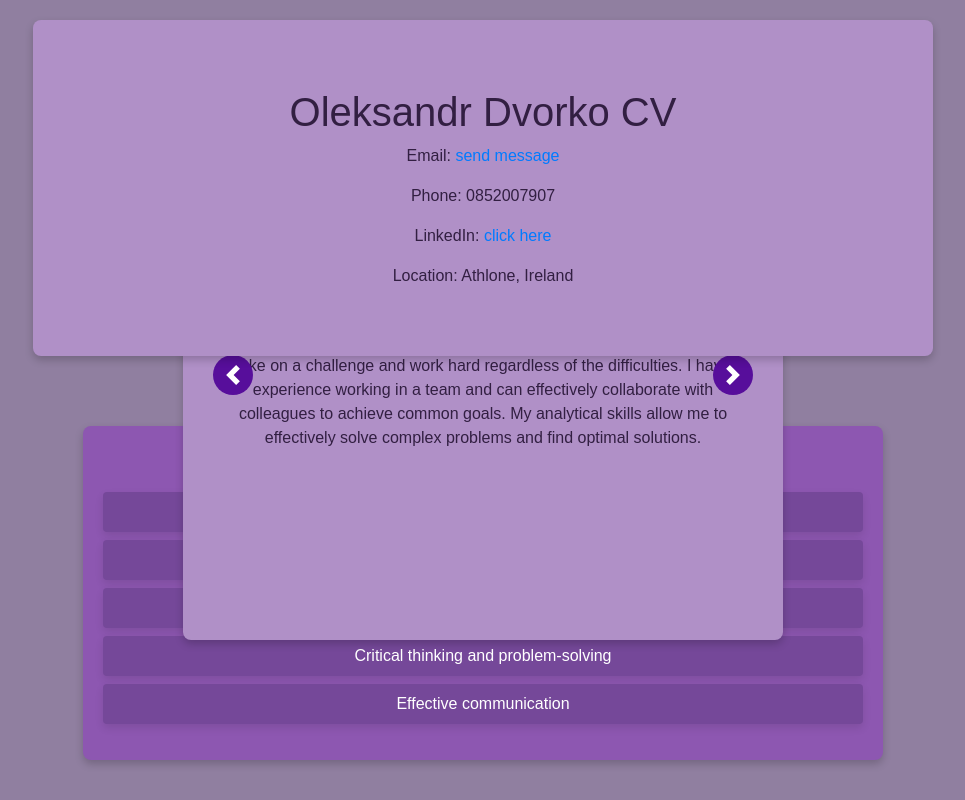
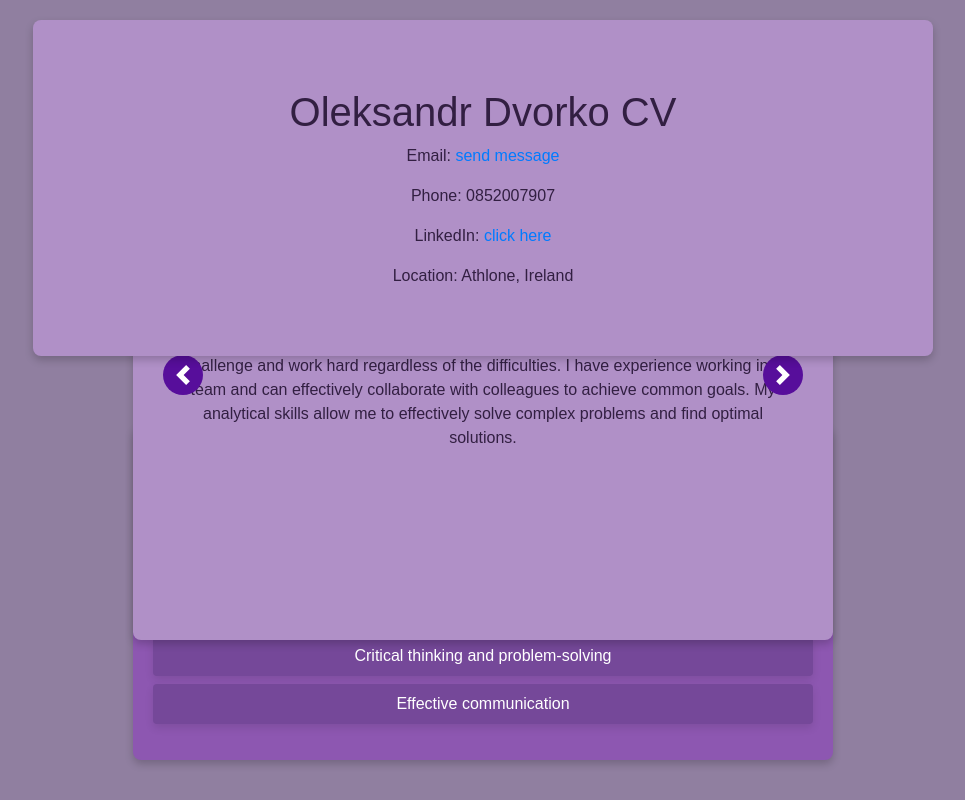
Before and after one commit to odvorko/odvorko.github.io, a plain HTML site: page index.html in a window 1280 px wide. Shown: the whole page, without its empty margins (157-1122 px from the left). Drawn offline with nearby package versions, Linux system fonts and the light colour scheme.

```diff
--- a/style.css
+++ b/style.css
@@ -28,7 +28,9 @@ body {
     top: 30%;
     left: 50%;
     transform: translateX(-50%);
-    width: 600px;
+    max-width: 700px;
+    max-height: 500px;
+    width: 800px;
     height: 400px;
     background-color: rgb(176, 144, 199);
     padding: 20px;
@@ -74,7 +76,8 @@ body {
     bottom: 5%;
     left: 50%;
     transform: translateX(-50%);
-    width: 800px;
+    width: 700px;
+    max-width: 800px;
     background-color: rgb(141, 87, 177);
     color: white;
     padding: 20px;
```
